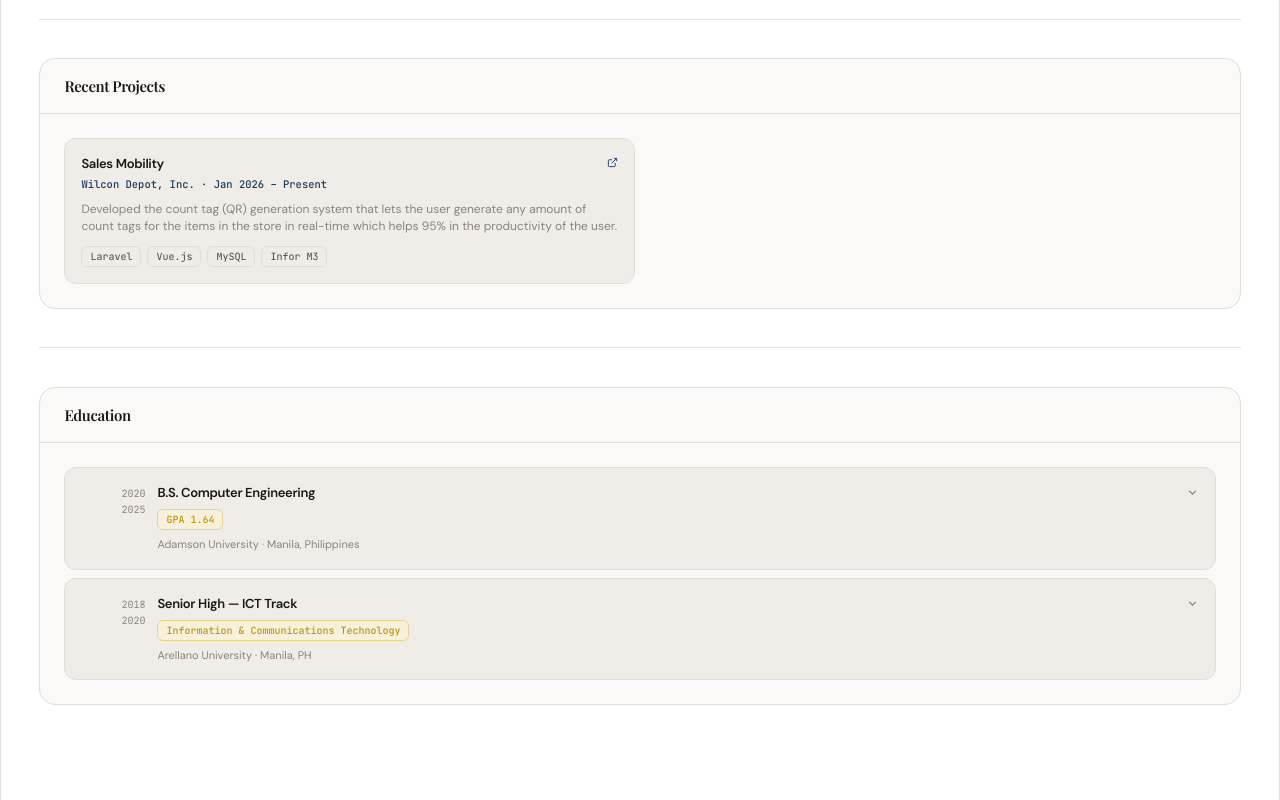
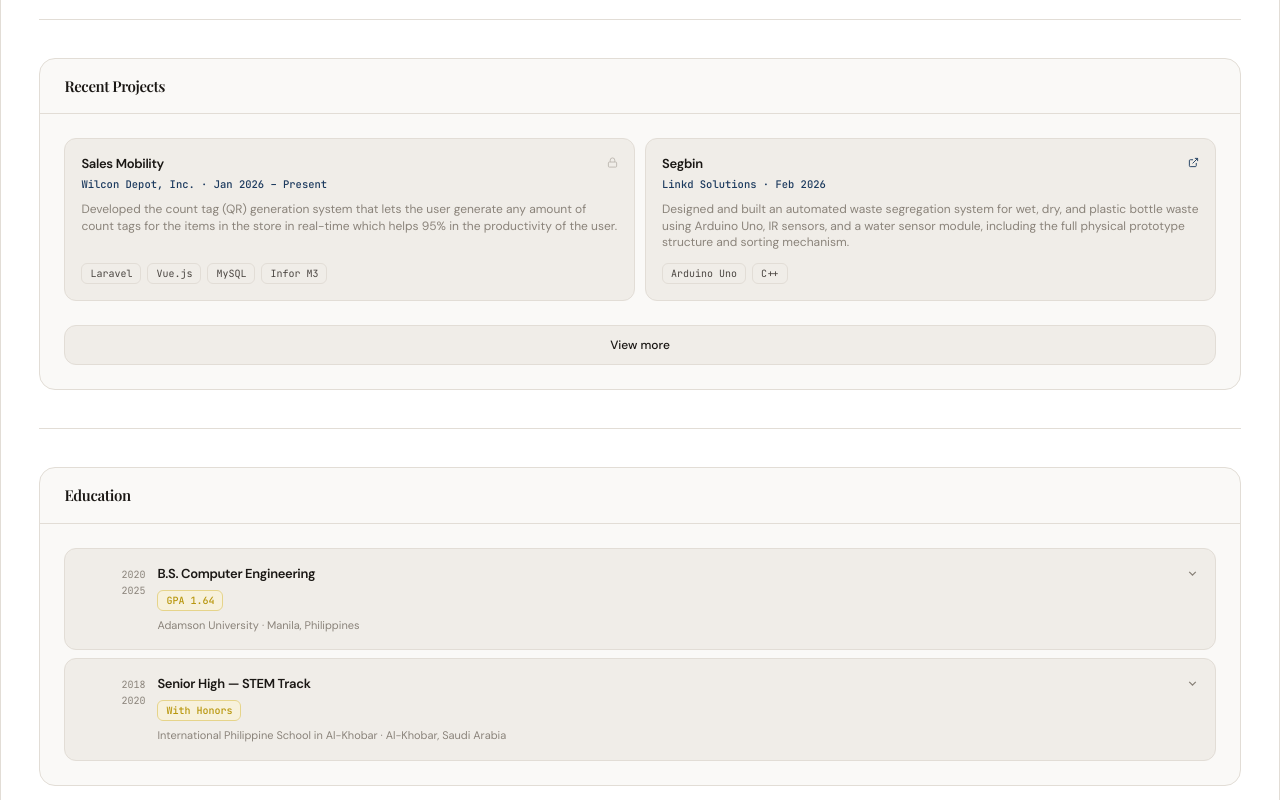
Before and after one commit to theJeremiahManalang/jeres_portfolio_v2, a Next.js app: page / in a window 1280 px wide. Shown: the part 1060-1860 px from the top of the page. Built offline with nearby package versions, Linux system fonts and the light colour scheme; a web font is replaced by a local one.

Commit message:
Added more recent projects

```diff
--- a/components/AboutSection.tsx
+++ b/components/AboutSection.tsx
@@ -19,7 +19,7 @@ export default function AboutSection() {
             color: "var(--ink)",
           }}
         >
-          The Last Developer{" "}
+          The Only Developer{" "}
           <em className="not-italic" style={{ color: "var(--accent)" }}>
             You&rsquo;ll Need
           </em>{" "}
--- a/data/portfolio.ts
+++ b/data/portfolio.ts
@@ -55,7 +55,7 @@ export const experience = [
   },
   {
     id: "schneider-electric",
-    period: "Jun 2023 - Jul 2023",
+    period: "Jun 2023 – Jul 2023",
     role: "Digital Transformation Intern",
     company: "Schneider Electric Philippines",
     type: "Internship · On-site",
@@ -79,36 +79,116 @@ export const projects = [
       "",
     ],
     stack: ["Laravel", "Vue.js", "MySQL", "Infor M3"],
-    isPrivate: false,
+    isPrivate: true,
     // link: "https://github.com/httprenz",
   },
+  {
+    id: "segbin",
+    title: "Segbin",
+    company: "Linkd Solutions",
+    period: "Feb 2026",
+    description: [
+      "Designed and built an automated waste segregation system for wet, dry, and plastic bottle waste using Arduino Uno, IR sensors, and a water sensor module, including the full physical prototype structure and sorting mechanism."
+    ],
+    stack: ["Arduino Uno", "C++"],
+    isPrivate: false,
+    // link: "https://github.com/theJeremiahManalang/keynergy-ui"
+  },
+  {
+    id: "communion",
+    title: "ComUnion",
+    company: "Wilcon Depot, Inc.",
+    period: "Jan 2026",
+    description: [
+      "Developed the count tag (QR) generation system that lets the user generate any amount of count tags for the items in the store in real-time which helps 95% in the productivity of the user.",
+    ],
+    stack: ["Laravel", "Vue.js", "MySQL", "ComUnion"],
+    isPrivate: true,
+  },
+  {
+    id: "mplphdatascraper",
+    title: "MPLPH Data Scraper",
+    company: "Personal Project",
+    period: "Nov 2025",
+    description: [
+      "An n8n automation project that systematically scraped MPL PH Season 16 match stats. The workflow iterates through matches, extracts specific data points, and appends them to a spreadsheet for machine learning preparation."
+    ],
+    stack: ["n8n", "Google Sheets"],
+    isPrivate: false,
+    link: "https://github.com/theJeremiahManalang/mpl-ph-s16-ai-dataset-builder"
+  },
+  {
+    id: "keynergy",
+    title: "Keynergy",
+    company: "Adamson University",
+    period: "Jan 2025 - May 2025",
+    description: [
+      "Architected and deployed an IoT data pipeline in Python with Firebase-backed real-time synchronization, while developing a C# GUI that dynamically visualized incoming key press data with low-latency system feedback."
+    ],
+    stack: ["Python", "C#", "Firebase", "Raspberry Pi Pico/Pico W"],
+    isPrivate: false,
+    link: "https://github.com/theJeremiahManalang/keynergy-ui"
+  },
+  {
+    id: "aboitiz",
+    title: "Customer Payment Request",
+    company: "Aboitiz Foods Group",
+    period: "Jan 2025 - Mar 2025",
+    description: [
+      "Built a customer-facing payment request web application using jQuery that streamlined request processing through real-time Google Sheets data persistence, secure Google Drive multi-file uploads, and seamless integration with existing company systems."
+    ],
+    stack: ["Google App Script", "jQuery", "JavaScript", "Google Sheets", "Google Drive"],
+    isPrivate: true,
+  },
+  {
+    id: "uniformdetection",
+    title: "Uniform Detection",
+    company: "Adamson University",
+    period: "Apr 2024 - May 2024",
+    description: [
+      "Developed a YOLOv3-based uniform completion detection system trained in Google Colab to identify required attire components—including white polo, slacks, ID, and black shoes—and integrated it with an Arduino Uno-powered miniature gate prototype that automatically opens upon successful uniform verification."
+    ],
+    stack: ["Arduino Uno", "C++", "Python", "YOLOv3", "Google Colab"],
+    isPrivate: false,
+    // link: "https://github.com/theJeremiahManalang/keynergy-ui"
+  },
   // {
-  //   id: "shell",
-  //   title: "Shell Fleet Card Automation",
-  //   company: "Wilcon Depot",
-  //   period: "Aug – Dec 2025",
-  //   description: "Full-stack automation system for Admin, AP, and Treasury departments based on 100+ page FSR.",
-  //   stack: ["Laravel", "Vue.js", "MySQL", "Infor M3", "Tailwind"],
-  //   isPrivate: true,
+  //   id: "facultyconsultation",
+  //   title: "Faculty Consultation",
+  //   company: "Adamson University",
+  //   period: "Jan 2025 - Mar 2025",
+  //   description: [
+  //     "Built a customer-facing payment request web application using jQuery that streamlined request processing through real-time Google Sheets data persistence, secure Google Drive multi-file uploads, and seamless integration with existing company systems."
+  //   ],
+  //   stack: ["Google App Script", "jQuery", "JavaScript", "Google Sheets", "Google Drive"],
+  //   isPrivate: false,
+  //   link: "https://github.com/theJeremiahManalang/keynergy-ui"
   // },
   // {
-  //   id: "codashboard",
-  //   title: "CO-Dashboard",
-  //   company: "Wilcon Depot",
-  //   period: "May – Jul 2025",
-  //   description: "PR/DO approval dashboard with multi-level workflow and automated supplier email notifications.",
-  //   stack: ["Laravel", "Vue.js", "MySQL", "Infor M3", "Tailwind"],
-  //   isPrivate: true,
+  //   id: "petreservation",
+  //   title: "Pet Reservation",
+  //   company: "Adamson University",
+  //   period: "Jan 2025 - Mar 2025",
+  //   description: [
+  //     "Built a customer-facing payment request web application using jQuery that streamlined request processing through real-time Google Sheets data persistence, secure Google Drive multi-file uploads, and seamless integration with existing company systems."
+  //   ],
+  //   stack: ["Google App Script", "jQuery", "JavaScript", "Google Sheets", "Google Drive"],
+  //   isPrivate: false,
+  //   link: "https://github.com/theJeremiahManalang/keynergy-ui"
   // },
   // {
-  //   id: "pettycash",
-  //   title: "Petty Cash Replenishment",
-  //   company: "Wilcon Depot",
-  //   period: "Jul 2024 – May 2025",
-  //   description: "Branch petty cash automation for 113 branches across the Philippines with multi-level approvals.",
-  //   stack: ["Laravel", "Vue.js", "MySQL", "Infor M3", "Tailwind"],
-  //   isPrivate: true,
+  //   id: "unitycontainerfiller",
+  //   title: "Unity Container Filler",
+  //   company: "Schneider Electric",
+  //   period: "Jan 2025 - Mar 2025",
+  //   description: [
+  //     "Built a customer-facing payment request web application using jQuery that streamlined request processing through real-time Google Sheets data persistence, secure Google Drive multi-file uploads, and seamless integration with existing company systems."
+  //   ],
+  //   stack: ["Google App Script", "jQuery", "JavaScript", "Google Sheets", "Google Drive"],
+  //   isPrivate: false,
+  //   link: "https://github.com/theJeremiahManalang/keynergy-ui"
   // },
+
 ];
 
 export const education = [
@@ -120,31 +200,32 @@ export const education = [
     location: "Manila, Philippines",
     honor: "GPA 1.64",
     bullets: [
-      "Awarded as the Rank 9 St. Vincent de Paul Leadership Awardee for Batch 2024-2025.",
-      "Served as the Chairperson for Sports and Recreations under the Adamson University Student Government where I spearheaded the annual sportsfest for 8 colleges in 8 sports catering over 400+ students in 3 months.",
-      "Also served as the .",
-      "Completed capstone projects involving full-stack web applications.",
+      "Awarded the Rank 9 St. Vincent de Paul Leadership Award for Batch 2024–2025, recognizing sustained excellence in student leadership and organizational impact.",
+      "Served as Chairperson for Sports and Recreation of the Adamson University Student Government (AUSG) for A.Y. 2024-2025, leading the successful execution of the annual Sportsfest across 8 colleges and 8 competitive sports, engaging over 400 student-athletes within a 3-month planning and implementation period.",
+      "Served as Executive President of the Adamson Computer Engineering Society (ACOES) for A.Y. 2023–2024, directing organizational strategy, member engagement, and academic-year initiatives for the society. In our academic term, the organization was recognized as the Top 6 Student Organization campus-wide out of the 40+ recognized organizations in Adamson University.",
+      "Served as Executive Vice President for Internal Affairs and Executive Treasurer of the Adamson University Engineering Student Council (AdU-ESC) for A.Y. 2022-2023, co-leading 'Engineering Prime Day' for 300+ students, which later evolved into a recurring annual flagship event.",
     ],
   },
   {
-    id: "arellano",
+    id: "ipsa",
     period: "2018 – 2020",
-    degree: "Senior High — ICT Track",
-    school: "Arellano University",
-    location: "Manila, PH",
-    honor: "Information & Communications Technology",
+    degree: "Senior High — STEM Track",
+    school: "International Philippine School in Al-Khobar",
+    location: "Al-Khobar, Saudi Arabia",
+    honor: "With Honors",
     bullets: [
-      "Wrote very first lines of code in the ICT strand — where it all began.",
-      "Discovered a passion for programming and web development that shaped my career.",
-      "Studied programming fundamentals, computer systems, and IT infrastructure.",
+      "In this academic track, I found my passion for programming and web development that shaped my career.",
+      "Learned to use Wix.com for developing websites as a project for our ICT subject.",
     ],
   },
 ];
 
 export const techStack = {
-  Frontend: ["JavaScript", "TypeScript", "Vue.js", "React", "Next.js", "Tailwind CSS", "HTML5", "CSS3", "Bootstrap", "Sass", "Bulma"],
-  Backend: ["PHP", "Laravel", "CodeIgniter", "Node.js", "MySQL", "REST API", "MVC"],
-  Tools: ["Git", "GitHub", "Figma", "Vite", "VSCode", "Postman", "WordPress", "Infor M3", "N8N", "Asana"],
+  Frontend: ["HTML5", "CSS3", "JavaScript", "jQuery", "React", "Next.js", "Vue.js", "Typescript", "Tailwind CSS", "Bootstrap", "Buefy", "Bulma"],
+  Backend: ["PHP", "Python", "Laravel", "C#/.NET", "Infor M3", "Cron jobs", "REST API", "MVC"],
+  Database: ["MySQL", "MySQLite", "DBeaver", "Firebase"],
+  Tools: ["Git", "GitHub", "Github Desktop", "Visual Studio", "Visual Studio Code", "PyCharm", "Jupyter Notebook", "Google Colab", "Arduino IDE", "Thonny IDE", "Notion", "N8N", "Unity", "TensorFlow", "PyTorch", "Roboflow", "YOLOv5"],
+  IoT: ["Arduino UNO", "Arduino Nano", "Arduino Micro", "ESP32", "Raspberry Pi Pico/ Pico W", "PIC18F4550", "C", "C++"],
 };
 
 export const interests = [
```
